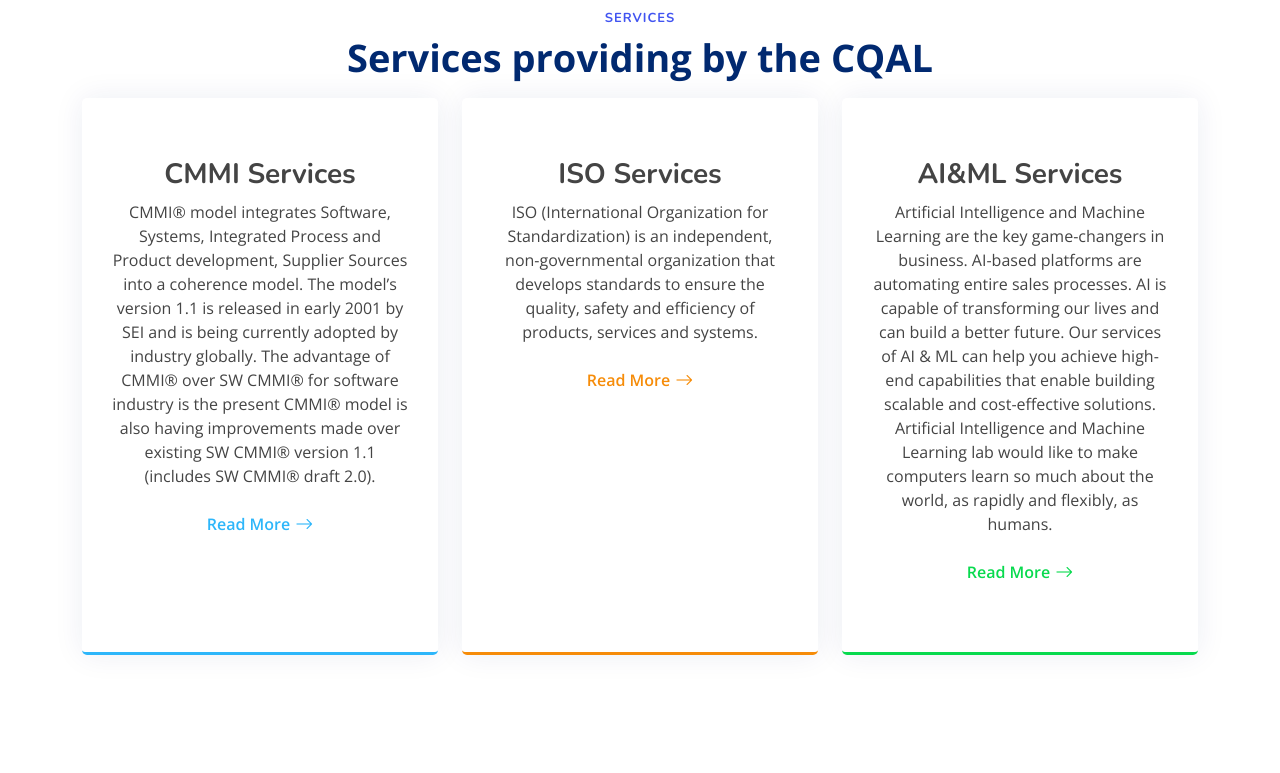
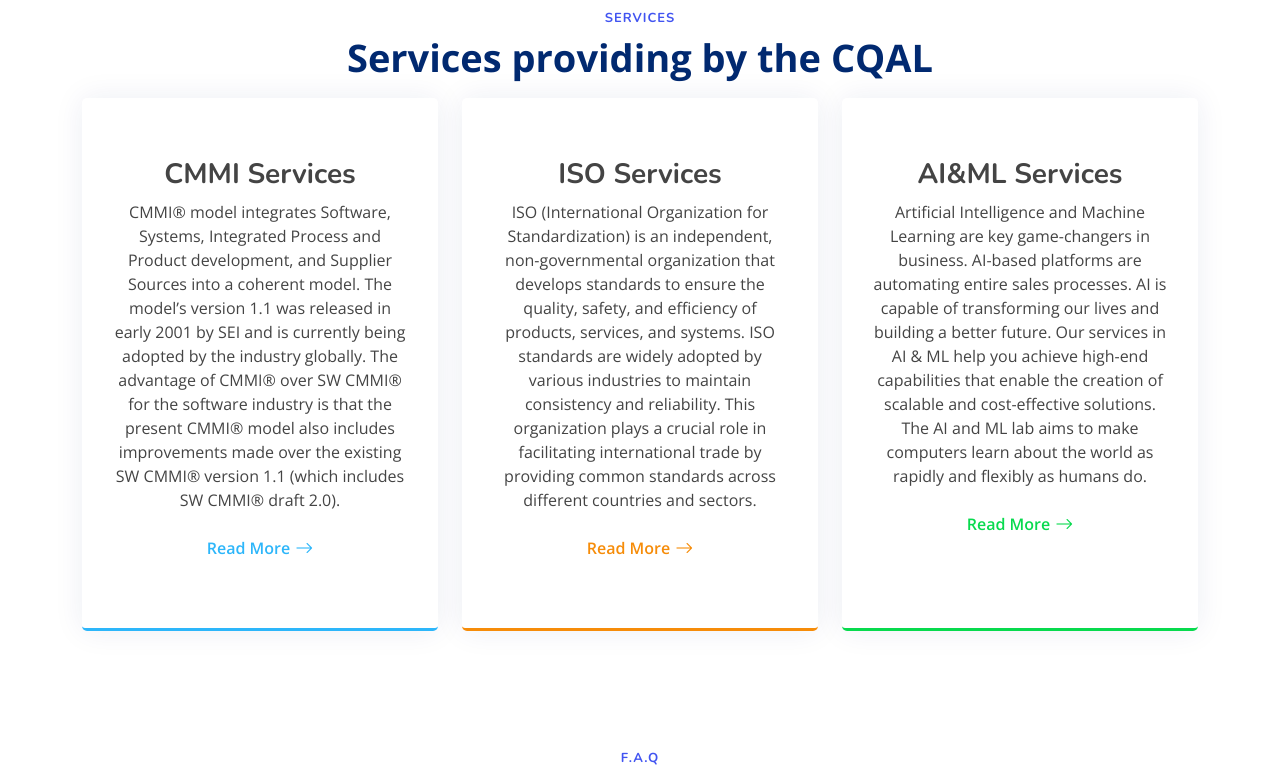
Before and after one commit to Concept-Quality-Assurance-Labs/Concept_QA_Labs, a Django app: page / in a window 1280 px wide. Shown: the part 3889-4662 px from the top of the page. Run offline with Django 3.2, Linux system fonts and the light colour scheme; some libraries are stand-ins or nearby versions.

Commit message:
Updated details for Satish Kumar, Devi Prasad, and Vijaya, maintaining professional and concise descriptions of their roles and expertise.

```diff
--- a/cqal_web_project/cqal/templates/cqal/index.html
+++ b/cqal_web_project/cqal/templates/cqal/index.html
@@ -479,7 +479,7 @@
           <div class="col-lg-4 col-md-6" data-aos="fade-up" data-aos-delay="200">
             <div class="service-box blue">
               <h3>CMMI Services</h3>
-              <p style="color: #444444;">CMMI® model integrates Software, Systems, Integrated Process and Product development, Supplier Sources into a coherence model. The model’s version 1.1 is released in early 2001 by SEI and is being currently adopted by industry globally. The advantage of CMMI® over SW CMMI® for software industry is the present CMMI® model is also having improvements made over existing SW CMMI® version 1.1 (includes SW CMMI® draft 2.0).</p>
+              <p style="color: #444444;">CMMI® model integrates Software, Systems, Integrated Process and Product development, and Supplier Sources into a coherent model. The model’s version 1.1 was released in early 2001 by SEI and is currently being adopted by the industry globally. The advantage of CMMI® over SW CMMI® for the software industry is that the present CMMI® model also includes improvements made over the existing SW CMMI® version 1.1 (which includes SW CMMI® draft 2.0).</p>
               <a href="{% url 'cmmi' %}" class="read-more"><span>Read More</span> <i class="bi bi-arrow-right"></i></a>
             </div>
           </div>
@@ -487,7 +487,7 @@
           <div class="col-lg-4 col-md-6" data-aos="fade-up" data-aos-delay="300">
             <div class="service-box orange">
               <h3>ISO Services</h3>
-              <p style="color: #444444;">ISO (International Organization for Standardization) is an independent, non-governmental organization that develops standards to ensure the quality, safety and efficiency of products, services and systems.</p>
+              <p style="color: #444444;">ISO (International Organization for Standardization) is an independent, non-governmental organization that develops standards to ensure the quality, safety, and efficiency of products, services, and systems. ISO standards are widely adopted by various industries to maintain consistency and reliability. This organization plays a crucial role in facilitating international trade by providing common standards across different countries and sectors.</p>
               <a href="{% url 'iso' %}" class="read-more"><span>Read More</span> <i class="bi bi-arrow-right"></i></a>
             </div>
           </div>
@@ -495,7 +495,7 @@
           <div class="col-lg-4 col-md-6" data-aos="fade-up" data-aos-delay="400">
             <div class="service-box green">
               <h3>AI&ML Services</h3>
-              <p style="color: #444444;">Artificial Intelligence and Machine Learning are the key game-changers in business. AI-based platforms are automating entire sales processes. AI is capable of transforming our lives and can build a better future. Our services of AI & ML can help you achieve high-end capabilities that enable building scalable and cost-effective solutions. Artificial Intelligence and Machine Learning lab would like to make computers learn so much about the world, as rapidly and flexibly, as humans.</p>
+              <p style="color: #444444;">Artificial Intelligence and Machine Learning are key game-changers in business. AI-based platforms are automating entire sales processes. AI is capable of transforming our lives and building a better future. Our services in AI & ML help you achieve high-end capabilities that enable the creation of scalable and cost-effective solutions. The AI and ML lab aims to make computers learn about the world as rapidly and flexibly as humans do.</p>
               <a href="{% url 'ai' %}" class="read-more"><span>Read More</span> <i class="bi bi-arrow-right"></i></a>
             </div>
           </div>
@@ -918,15 +918,15 @@
             <div class="member">
               <div class="member-img">
                 <img src="{% static 'images/team/satishsir.jpg' %}" class="img-fluid" alt="satishsir">
-                <div class="social">
+                <!-- <div class="social">
                   <a href="https://www.facebook.com/satish.tumu" target="_blank"><i class="bi bi-facebook"></i></a>
                   <a href="https://www.linkedin.com/in/satish-kumar-tumu-97b1377/" target="_blank"><i class="bi bi-linkedin"></i></a>
-                </div>
+                </div> -->
               </div>
               <div class="member-info">
                 <h4>Satish Kumar</h4>
                 <span>CEO & Lead Auditor.</span>
-                <p>Satish Kumar is the CEO & Lead Auditor with Concept QA Labs. He heads the CMMI practice at Concept QA Labs. He is a SEI Certified Lead Appraiser which empowers him to conduct third party SCAMPI Class A, Class B and Class C CMMI Appraisals.</p>
+                <p>Satish Kumar is the CEO & Lead Auditor at Concept QA Labs. He heads the CMMI practice at Concept QA Labs. As an SEI Certified Lead Appraiser, he is empowered to conduct third-party SCAMPI Class A, Class B, and Class C CMMI Appraisals. His leadership and expertise are pivotal in maintaining high standards in CMMI practices. He has been working as an ISO lead auditor at Concept Quality Assurance Labs Pvt. Ltd., leveraging his expertise in quality management.</p>
               </div>
             </div>
           </div>
@@ -936,15 +936,15 @@
             <div class="member">
               <div class="member-img">
                 <img src="{% static 'images/team/deviprasadsir.jpg' %}" class="img-fluid" alt="deviprasadsir">
-                <div class="social">
+                <!-- <div class="social">
                   <a href="https://www.facebook.com/deviprasad.thonda" target="_blank"><i class="bi bi-facebook"></i></a>
                   <a href="https://www.linkedin.com/in/devi-prasad-722b7210/" target="_blank"><i class="bi bi-linkedin"></i></a>
-                </div>
+                </div> -->
               </div>
               <div class="member-info">
                 <h4>Devi Prasad</h4>
                 <span>ISO Lead Auditor</span>
-                <p>Devi Prasad is an IRCA certified ISO 9001:2015 lead auditor with a total of 10 years of experience in software development and quality assurance. During Devi Prasad's 5 years of lead auditor experience, he has performed more than 20 ISO 9001:2015 certification audits and more than 15 surveillance audits across the globe. In 2005-2007, Devi Prasad worked as a project leader and software developer on project management tool applications at Concept QA Labs. From 2007-2010, Devi Prasad worked as a quality assurance engineer providing IV&V and QA activities for software development and maintenance programs for Concept QA Labs clients. From 2010-2013, Devi Prasad worked as a quality manager at Concept QA Labs, independently managing consulting and training services in the Asia Pacific and USA regions. Since 2013, Devi Prasad has been working as an ISO lead auditor at Concept Quality Assurance Labs Pvt. Ltd., continuing to leverage his experience and expertise in the field of quality management.</p>
+                <p>Devi Prasad is an IRCA certified ISO 9001:2015 lead auditor with 10 years of experience in software development and quality assurance. In his 5 years as a lead auditor, he has performed over 20 ISO 9001:2015 certification audits and more than 15 surveillance audits globally. He has held various roles at Concept QA Labs, including project leader, software developer, quality assurance engineer, and quality manager. Since 2013, he has been working as an ISO lead auditor at Concept Quality Assurance Labs Pvt. Ltd., leveraging his expertise in quality management.</p>
               </div>
             </div>
           </div>
@@ -953,15 +953,15 @@
             <div class="member">
               <div class="member-img">
                 <img src="{% static 'images/team/vijayagaru.jpg' %}" class="img-fluid" alt="srinivassir">
-                <div class="social">
+                <!-- <div class="social">
                   <a href="#"><i class="bi bi-facebook"></i></a>
                   <a href="#"><i class="bi bi-linkedin"></i></a>
-                </div>
+                </div> -->
               </div>
               <div class="member-info">
                 <h4>Vijaya Lakshmi</h4>
                 <span>Senior Consultant</span>
-                <p>Vijaya is a highly qualified professional with a wealth of experience in Project Management and Process Quality. They are a Certified ISO 9001:2015 Lead Auditor and a CMMI Institute Certified Appraisal Team Member (CMMI V2.0 DEV +SVC). With over 14 years of experience, they have consulted on CMMI-DEV and CMMI-SVC for more than 35 customers across the globe and participated as an Appraisal Team Member in over 11 Benchmark Appraisals. Their areas of expertise include CMMI Frameworks, Project Management, and Quality Management, as well as Process Management, Quality Assurance, CMMI Consulting, Training, and Implementation.</p>
+                <p>Vijaya is a highly qualified professional with extensive experience in Project Management and Process Quality. They are a Certified ISO 9001:2015 Lead Auditor and a CMMI Institute Certified Appraisal Team Member (CMMI V2.0 DEV + SVC). With over 14 years of experience, they have consulted on CMMI-DEV and CMMI-SVC for more than 35 customers globally and participated in over 11 Benchmark Appraisals. Their expertise includes CMMI Frameworks, Project Management, Quality Management, Process Management, Quality Assurance, CMMI Consulting, Training, and Implementation.</p>
               </div>
             </div>
           </div>
@@ -1030,7 +1030,7 @@
         <h5 style="color: #012970;">Check out the open roles below & Email us at <span style="color: #5DADE2;">careers@conceptqalabs.com</span> with your latest resume.</h5><hr>
       </div>
       <div class="container">
-        <h3 class="header" style="color: #012970">Open Roles for CMMI Consulting & Product Development.</h3><br><br><br>
+        <h3 class="header" style="color: #012970">Open Roles for CMMI Consulting & Product Development.</h3><br>
         <table class="table">
           <tbody>
             <tr>
```
